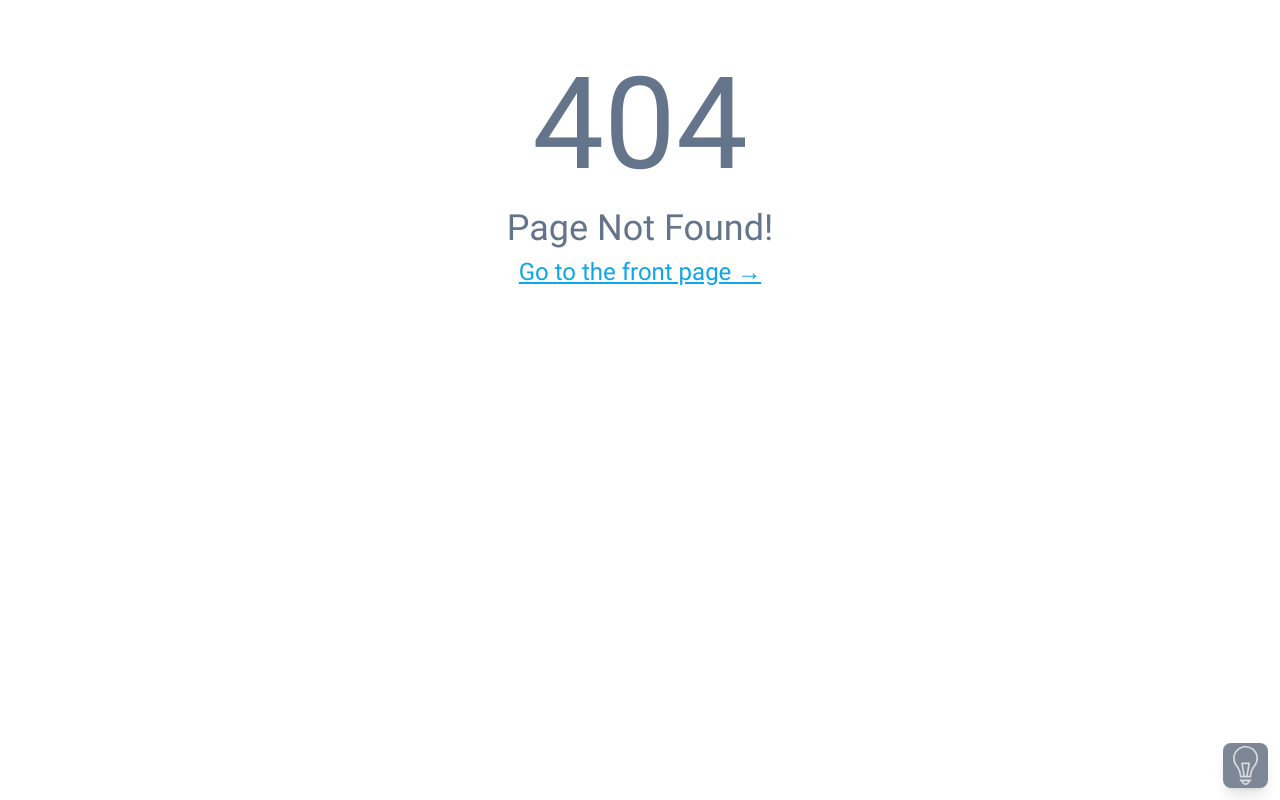
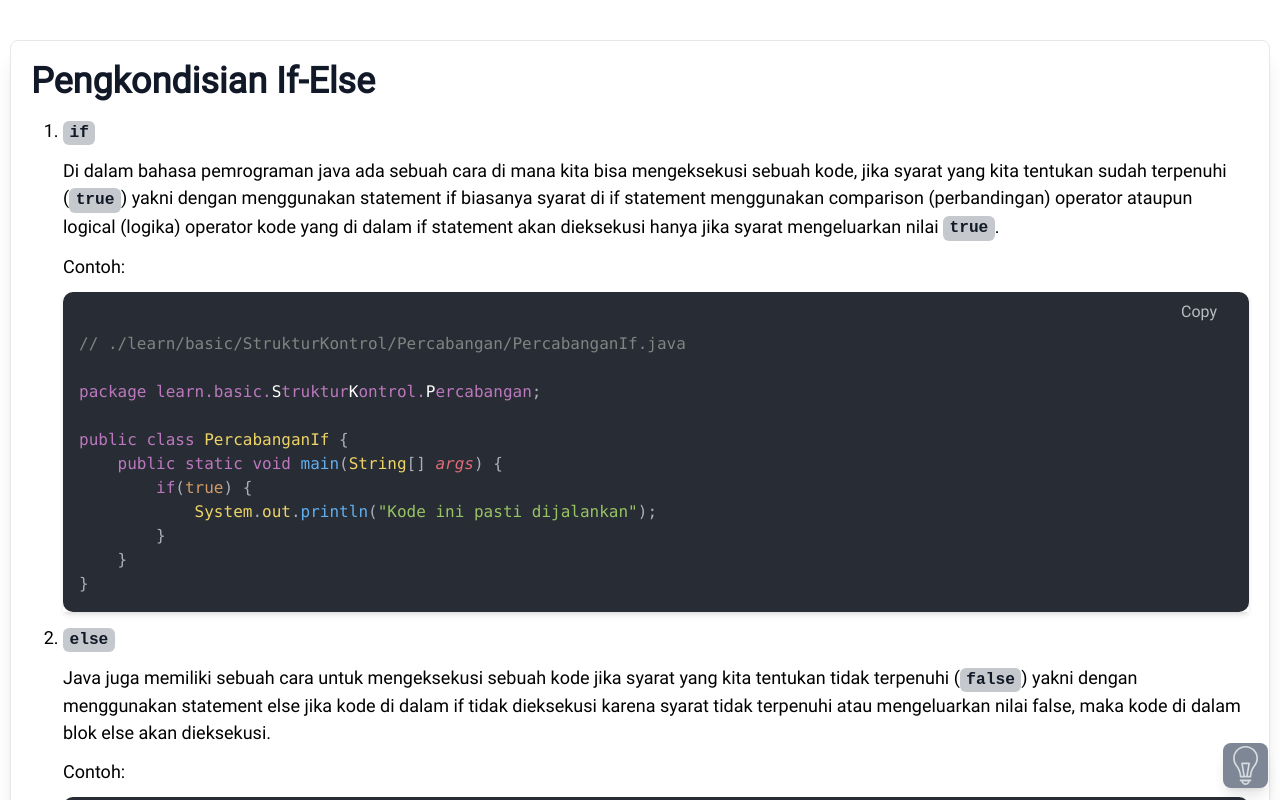
Before and after one commit to navetacandra/bellshade-website, a React (Create React App) app: page /java/basic/pengkondisian-if-else in a window 1280 px wide. Before the commit this address had no page. Shown: the top 800 px of the page. Built offline with nearby package versions, Linux system fonts and the light colour scheme.

Commit message:
add java/basic/percabanga-if-else page

```diff
--- a/src/app.jsx
+++ b/src/app.jsx
@@ -34,6 +34,7 @@ function App() {
       OperatorAritmatika: lazy(() => import("./pages/java/basic/004_OperatorAritmatika")),
       OperatorKomparasi: lazy(() => import("./pages/java/basic/005_OperatorKomparasi")),
       OperatorLogika: lazy(() => import("./pages/java/basic/006_OperatorLogika")),
+      StrukturKontrolIfElse: lazy(() => import("./pages/java/basic/007_StrukturKontrolIfElse")),
     }
   }
 
@@ -71,6 +72,7 @@ function App() {
             <Route path="/java/basic/operator-aritmatika" element={<JavaPage.Basic.OperatorAritmatika />} />
             <Route path="/java/basic/operator-komparasi" element={<JavaPage.Basic.OperatorKomparasi />} />
             <Route path="/java/basic/operator-logika" element={<JavaPage.Basic.OperatorLogika />} />
+            <Route path="/java/basic/pengkondisian-if-else" element={<JavaPage.Basic.StrukturKontrolIfElse />} />
             {/* End Java Route */}
 
 
--- a/src/data-json/java/000_welcome.json
+++ b/src/data-json/java/000_welcome.json
@@ -39,14 +39,14 @@
             "topik": "Operator Logika",
             "target_pembelajaran": "Memahami operator logika (boolean) dalam Java",
             "id": "operator-logika",
-            "status": "on_progress"
+            "status": "done"
         },
         {
             "langkah": "07",
             "topik": "Struktur Kontrol (If-Else)",
             "target_pembelajaran": "Memahami pengkondisian atau struktur kontrol if-else dalam Java",
             "id": "pengkondisian-if-else",
-            "status": "on_progress"
+            "status": "done"
         },
         {
             "langkah": "08",
--- /dev/null
+++ b/src/data-json/java/basic/007_pengkondisian-if-else.json
@@ -0,0 +1,89 @@
+[{
+        "title": "#mark_code[if]",
+        "desc": [
+            "Di dalam bahasa pemrograman java ada sebuah cara di mana kita bisa mengeksekusi sebuah kode, jika syarat yang kita tentukan sudah terpenuhi (#mark_code[true]) yakni dengan menggunakan statement if biasanya syarat di if statement menggunakan comparison (perbandingan) operator ataupun logical (logika) operator kode yang di dalam if statement akan dieksekusi hanya jika syarat mengeluarkan nilai #mark_code[true]."
+        ],
+        "code": [
+            "#cmt[// ./learn/basic/StrukturKontrol/Percabangan/PercabanganIf.java]",
+            "",
+            "#m[package learn.basic.] #w[S] #m[truktur] #w[K] #m[ontrol.] #w[P] #m[ercabangan] #_[;]",
+            "",
+            "#m[public class ] #y[PercabanganIf ] #_[{]",
+            "#m[    public static void ] #b[main] #_[(] #y[String] #_[[] ] #p[<i>args</i>] #_[) {]",
+            "#m[        if] #_[(] #o[true] #_[) {]",
+            "#y[            System] #_[.] #y[out] #_[.] #b[println] #_[(] #g[\"Kode ini pasti dijalankan\"] #_[);]",
+            "#_[        }]",
+            "#_[    }]",
+            "#_[}]"
+        ]
+    },
+    {
+        "title": "#mark_code[else]",
+        "desc": [
+            "Java juga memiliki sebuah cara untuk mengeksekusi sebuah kode jika syarat yang kita tentukan tidak terpenuhi (#mark_code[false]) yakni dengan menggunakan statement else jika kode di dalam if tidak dieksekusi karena syarat tidak terpenuhi atau mengeluarkan nilai false, maka kode di dalam blok else akan dieksekusi."
+        ],
+        "code": [
+            "#cmt[// ./learn/basic/StrukturKontrol/Percabangan/PercabanganElse.java]",
+            "",
+            "#m[package learn.basic.] #w[S] #m[truktur] #w[K] #m[ontrol.] #w[P] #m[ercabangan] #_[;]",
+            "",
+            "#m[public class ] #y[PercabanganElse ] #_[{]",
+            "#m[    public static void ] #b[main] #_[(] #y[String] #_[[] ] #p[<i>args</i>] #_[) {]",
+            "#m[        if] #_[(] #o[false] #_[) {]",
+            "#y[            System] #_[.] #y[out] #_[.] #b[println] #_[(] #g[\"Kode ini tidak akan pernah dijalankan\"] #_[);]",
+            "#_[        } ] #m[else ] #_[{]",
+            "#y[            System] #_[.] #y[out] #_[.] #b[println] #_[(] #g[\"Kode ini pasti dijalankan\"] #_[);]",
+            "#_[        }]",
+            "#_[    }]",
+            "#_[}]"
+        ]
+    },
+    {
+        "title": "#mark_code[else if]",
+        "desc": [
+            "Ada metode lain untuk melakukan pengecekan ber-urut yakni dengan else if. Jika blok if pertama bernilai false, maka kode akan melakukan pengecekan dengan syarat kedua di blok else if. Jika syarat kedua bernilai true, maka blok else if akan dijalankan."
+        ],
+        "code": [
+            "#cmt[// ./learn/basic/StrukturKontrol/Percabangan/PercabanganElseIf.java]",
+            "",
+            "#m[package learn.basic.] #w[S] #m[truktur] #w[K] #m[ontrol.] #w[P] #m[ercabangan] #_[;]",
+            "",
+            "#m[public class ] #y[PercabanganElseIf ] #_[{]",
+            "#m[    public static void ] #b[main] #_[(] #y[String] #_[[] ] #p[<i>args</i>] #_[) {]",
+            "#m[        if] #_[(] #o[false] #_[) {]",
+            "#y[            System] #_[.] #y[out] #_[.] #b[println] #_[(] #g[\"Kode ini tidak akan pernah dijalankan\"] #_[);]",
+            "#_[        } ] #m[else if ] #_[{]",
+            "#y[            System] #_[.] #y[out] #_[.] #b[println] #_[(] #g[\"Kode ini pasti dijalankan\"] #_[);]",
+            "#_[        } ] #m[else ] #_[{]",
+            "#y[            System] #_[.] #y[out] #_[.] #b[println] #_[(] #g[\"Kode ini tidak akan pernah dijalankan\"] #_[);]",
+            "#_[        }]",
+            "#_[    }]",
+            "#_[}]"
+        ]
+    },
+    {
+        "title": "#mark_code[nested if]",
+        "desc": [
+            "Ada metode lain untuk melakukan pengecekan ber-urut yakni dengan else if. Jika blok if pertama bernilai false, maka kode akan melakukan pengecekan dengan syarat kedua di blok else if. Jika syarat kedua bernilai true, maka blok else if akan dijalankan."
+        ],
+        "code": [
+            "#cmt[// ./learn/basic/StrukturKontrol/Percabangan/PercabanganNestedIf.java]",
+            "",
+            "#m[package learn.basic.] #w[S] #m[truktur] #w[K] #m[ontrol.] #w[P] #m[ercabangan] #_[;]",
+            "",
+            "#m[public class ] #y[PercabanganNestedIf ] #_[{]",
+            "#m[    public static void ] #b[main] #_[(] #y[String] #_[[] ] #p[<i>args</i>] #_[) {]",
+            "#m[        if] #_[(] #o[true] #_[) {]",
+            "#m[            if] #_[(] #o[false] #_[) {]",
+            "#y[                System] #_[.] #y[out] #_[.] #b[println] #_[(] #g[\"Kode ini tidak akan pernah dijalankan\"] #_[);]",
+            "#_[            } ] #m[else ] #_[{]",
+            "#y[                System] #_[.] #y[out] #_[.] #b[println] #_[(] #g[\"Kode ini pasti dijalankan\"] #_[);]",
+            "#_[            }]",
+            "#_[        } ] #m[else ] #_[{]",
+            "#y[            System] #_[.] #y[out] #_[.] #b[println] #_[(] #g[\"Kode ini tidak akan pernah dijalankan\"] #_[);]",
+            "#_[        }]",
+            "#_[    }]",
+            "#_[}]"
+        ]
+    }
+]
--- a/src/pages/javascript/basic/007_Pengkondisian.jsx
+++ b/src/pages/java/basic/007_StrukturKontrolIfElse.jsx
@@ -1,20 +1,15 @@
-import React, { Fragment } from 'react'
-import { OrderedList } from '../../../components/List'
-import SyntaxHighlighter from '../../../components/SyntaxHighlighter'
-import TextStyle from '../../../components/TextStyle'
-import WrapperTemplate from '../../../components/WrapperTemplate'
-import data_json from '../../../data-json/javascript/basic/007_pengkondisian.json'
+import React, { Fragment } from "react";
+import { OrderedList } from "../../../components/List";
+import SyntaxHighlighter from "../../../components/SyntaxHighlighter";
+import TextStyle from "../../../components/TextStyle";
+import WrapperTemplate from "../../../components/WrapperTemplate";
+import data_json from  "../../../data-json/java/basic/007_pengkondisian-if-else.json";
 
-function PengkondisianJS() {
+function StrukturKontrolIfElse() {
     return (
         <WrapperTemplate>
-            <section className='my-5'>
-                <h2 className="title-2">Pengkondisian</h2>
-                <p className="section_text">
-                    Kegunaan dari pengkondisian adalah memberi tau program blok kode mana {'yang '}
-                    bisa dieksekusi/dijalankan. Dalam javascript terdapat tiga {'macam '}
-                    pengkondisian, yaitu:
-                </p>
+            <section className="my-5">
+                <h2 className="title-2">Pengkondisian If-Else</h2>
                 <OrderedList>
                     {
                         data_json.map((val, key) => (
@@ -24,8 +19,8 @@ function PengkondisianJS() {
                                 </li>
                                 {
                                     val.desc.map((val1, key1) => (
-                                        <p className="section_text" list_text={val1}>
-                                            <TextStyle key={key1} />
+                                        <p className="section_text" key={key1}>
+                                            <TextStyle list_text={val1} />
                                         </p>
                                     ))
                                 }
@@ -38,6 +33,6 @@ function PengkondisianJS() {
             </section>
         </WrapperTemplate>
     )
-}
+};
 
-export default PengkondisianJS
+export default StrukturKontrolIfElse;
```
